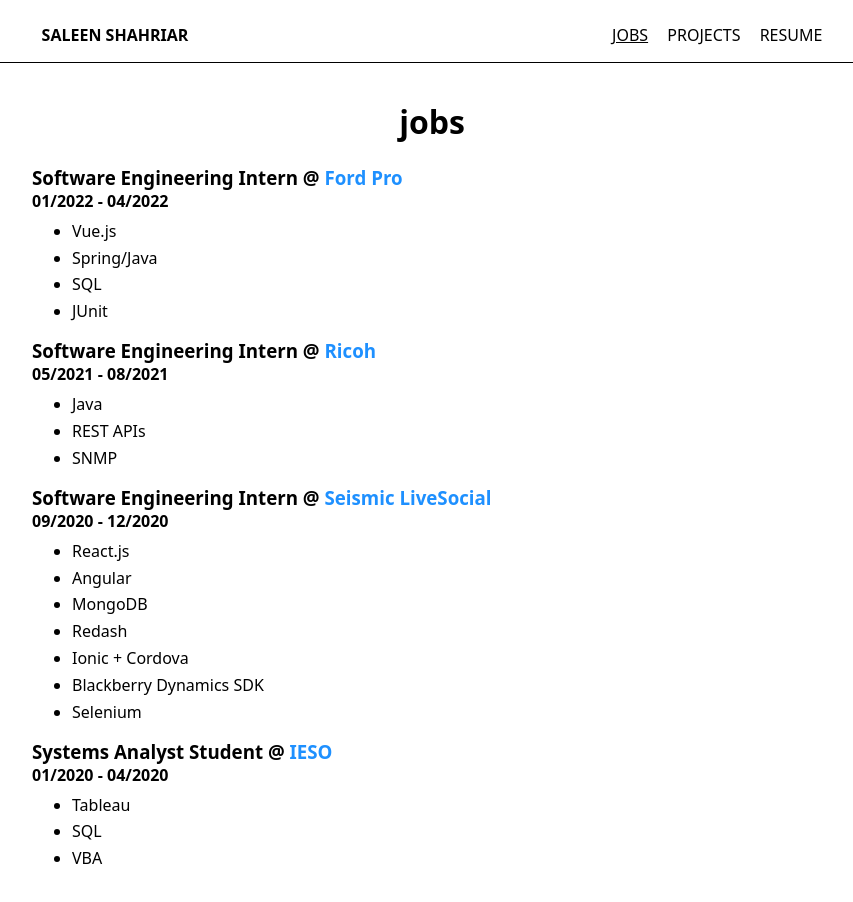
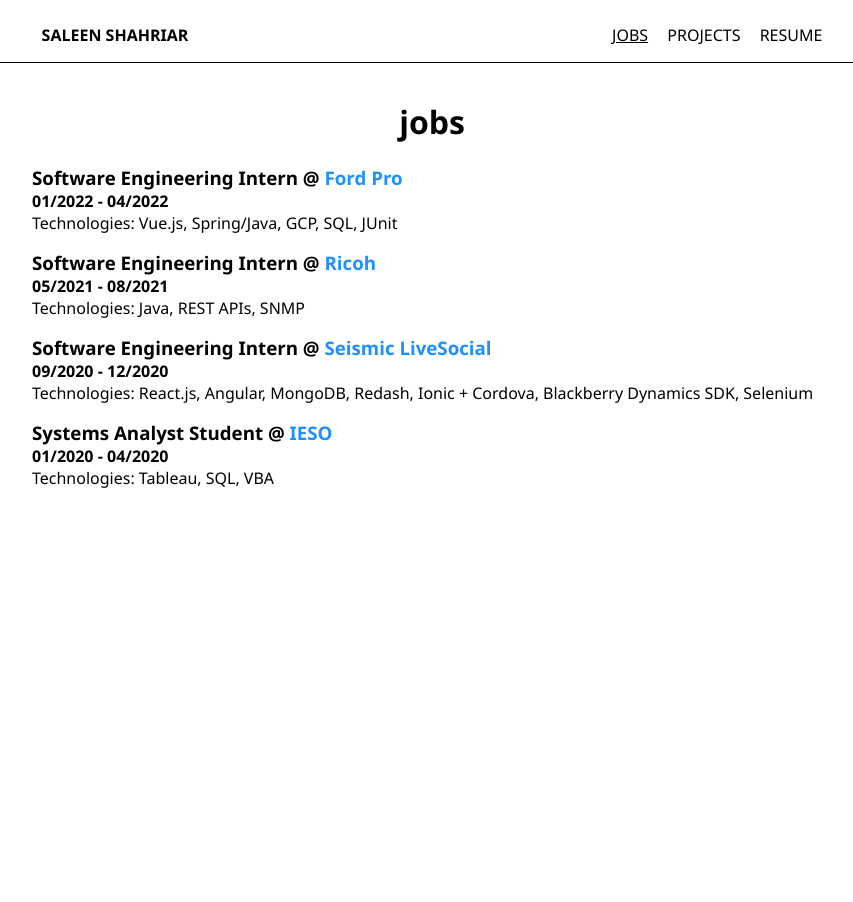
Before and after one commit to ssaleen/ssaleen.github.io, a Vue app: page /#/jobs in a window 1280 px wide. Shown: the top 902 px of the page, without its empty margins (208-1061 px from the left). After the commit the page ends 800 px from the top, so only its background shows below. Built offline with nearby package versions, Linux system fonts and the light colour scheme.

Commit message:
commalist for jobs

```diff
--- a/src/App.vue
+++ b/src/App.vue
@@ -20,7 +20,8 @@
 } */
 
 #app {
-  font-family: Noto Sans, sans-serif;
+  /* font-family: Noto Sans, sans-serif; */
+  font-family: 'Segoe UI', Tahoma, Geneva, Verdana, sans-serif;
   -webkit-font-smoothing: antialiased;
   -moz-osx-font-smoothing: grayscale;
 }
--- a/src/components/Job.vue
+++ b/src/components/Job.vue
@@ -1,8 +1,9 @@
 <template>
   <h3>{{ title }} @ <a :href="companyURL" target="_blank">{{ company }}</a></h3>
   <h4>{{ duration }}</h4>
+  <p>Technologies: {{ skills.join(", ") }}</p>
   <ul>
-    <li v-for="skill in skills" v-bind:key="skill">{{skill}}</li>
+    <li v-for="note in notes" v-bind:key="note">{{note}}</li>
   </ul>
 </template>
 
@@ -16,12 +17,16 @@
     duration: String,
     description: String,
     skills: Array,
+    notes: Array,
   },
 };
 </script>
 
 <!-- Add "scoped" attribute to limit CSS to this component only -->
 <style scoped>
+p {
+  margin-top: 0;
+}
 ul {
   margin-top: 1%;
 }
--- a/src/views/JobsView.vue
+++ b/src/views/JobsView.vue
@@ -6,7 +6,7 @@
       company="Ford Pro"
       companyURL="http://fordpro.com/"
       duration="01/2022 - 04/2022"
-      :skills="['Vue.js', 'Spring/Java', 'SQL', 'JUnit']"
+      :skills="['Vue.js', 'Spring/Java', 'GCP', 'SQL', 'JUnit']"
     />
     <Job
       title="Software Engineering Intern"
```
